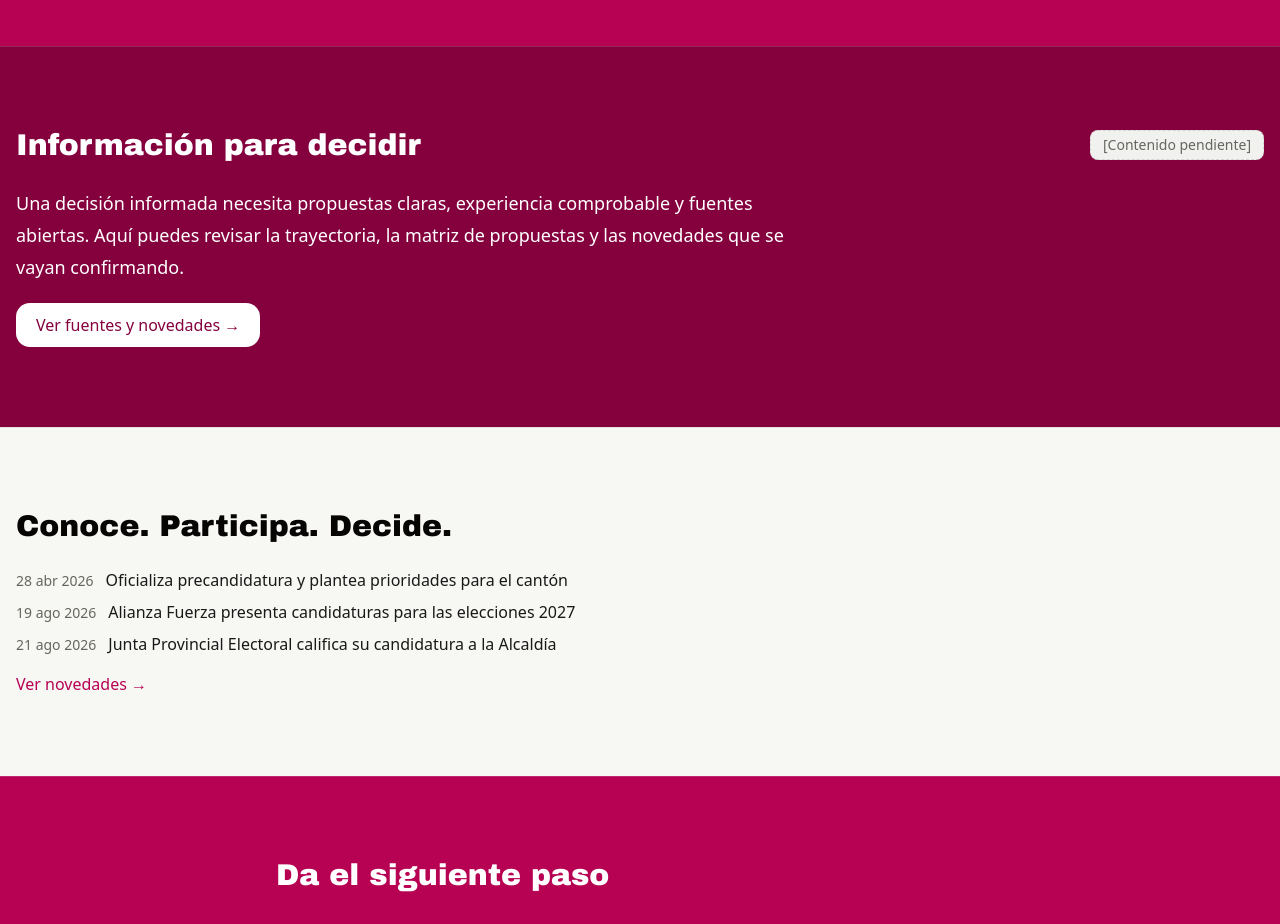
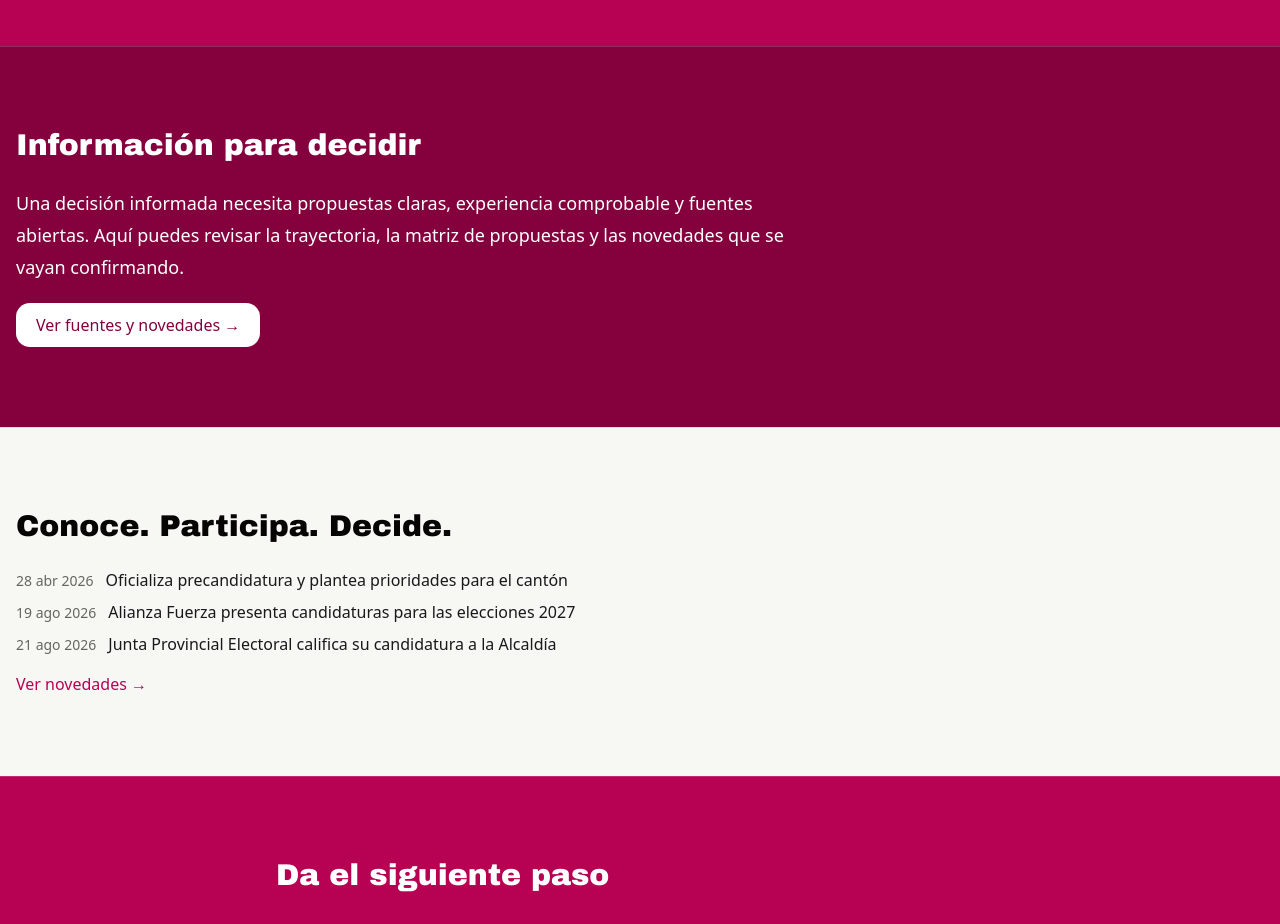
Before and after one commit to CharlieCardenasToledo/luis-balladeres, a Next.js app: page / in a window 1280 px wide. Shown: the part 3380-4304 px from the top of the page. Built offline with nearby package versions, Linux system fonts and the light colour scheme; no server answers.

Commit message:
fix: remove pending label from campaign section

```diff
--- a/src/app/(public)/page.tsx
+++ b/src/app/(public)/page.tsx
@@ -213,7 +213,7 @@ export default function HomePage() {
         </p>
       </HomeSection>
 
-      <HomeSection title="Información para decidir" surface="wine" cta={
+      <HomeSection title="Información para decidir" surface="wine" pending={false} cta={
         <Link
           href="/redes"
           className="mt-5 inline-flex min-h-11 items-center rounded-md bg-white px-5 font-medium text-brand-wine hover:bg-off-white"
```
